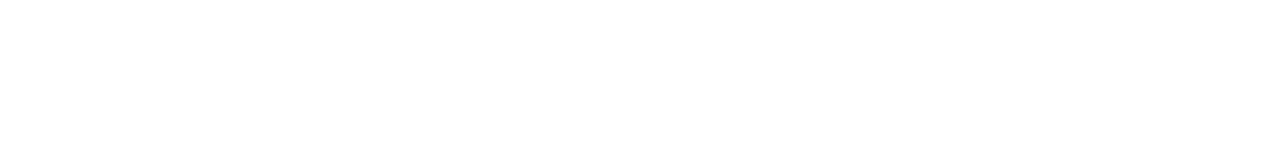
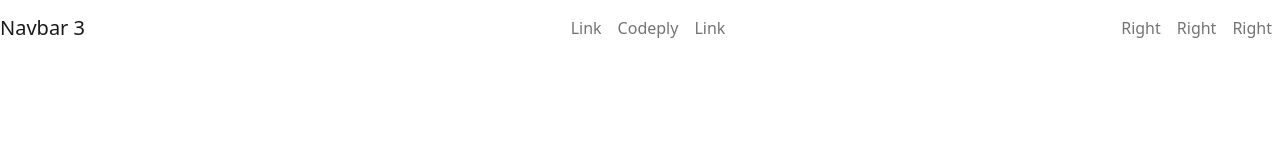
Before and after one commit to wszczesny/projekt-z-task-runnerem, a website: page index.html in a window 1280 px wide. Drawn offline with nearby package versions, Linux system fonts and the light colour scheme.

Commit message:
Add fonts

```diff
--- a/index.html
+++ b/index.html
@@ -7,10 +7,42 @@
         <link rel="stylesheet" href="/css/style.css">
         <link rel="stylesheet" href="https://use.fontawesome.com/releases/v6.0.0/css/all.css">
         <link href="https://cdn.jsdelivr.net/npm/bootstrap@5.1.3/dist/css/bootstrap.min.css" rel="stylesheet" integrity="sha384-1BmE4kWBq78iYhFldvKuhfTAU6auU8tT94WrHftjDbrCEXSU1oBoqyl2QvZ6jIW3" crossorigin="anonymous">
+        <link rel="preconnect" href="https://fonts.googleapis.com">
+        <link rel="preconnect" href="https://fonts.gstatic.com" crossorigin>
+        <link href="https://fonts.googleapis.com/css2?family=Great+Vibes&display=swap" rel="stylesheet">
     </head>
 
     <!-- Navbar -->
-
+    <nav class="navbar navbar-light navbar-expand-md bg-faded justify-content-center">
+        <a href="/" class="navbar-brand d-flex w-50 mr-auto">Navbar 3</a>
+        <button class="navbar-toggler" type="button" data-toggle="collapse" data-target="#collapsingNavbar3">
+            <span class="navbar-toggler-icon"></span>
+        </button>
+        <div class="navbar-collapse collapse w-100" id="collapsingNavbar3">
+            <ul class="navbar-nav w-100 justify-content-center">
+                <li class="nav-item active">
+                    <a class="nav-link" href="#">Link</a>
+                </li>
+                <li class="nav-item">
+                    <a class="nav-link" href="//codeply.com">Codeply</a>
+                </li>
+                <li class="nav-item">
+                    <a class="nav-link" href="#">Link</a>
+                </li>
+            </ul>
+            <ul class="nav navbar-nav ml-auto w-100 justify-content-end">
+                <li class="nav-item">
+                    <a class="nav-link" href="#">Right</a>
+                </li>
+                <li class="nav-item">
+                    <a class="nav-link" href="#">Right</a>
+                </li>
+                <li class="nav-item">
+                    <a class="nav-link" href="#">Right</a>
+                </li>
+            </ul>
+        </div>
+    </nav>
     <!-- Header -->
 
     <!-- Services -->
--- a/sass/style.scss
+++ b/sass/style.scss
@@ -0,0 +1,5 @@
+.great-vibes-regular {
+    font-family: "Great Vibes", cursive;
+    font-weight: 400;
+    font-style: normal;
+  }
```
